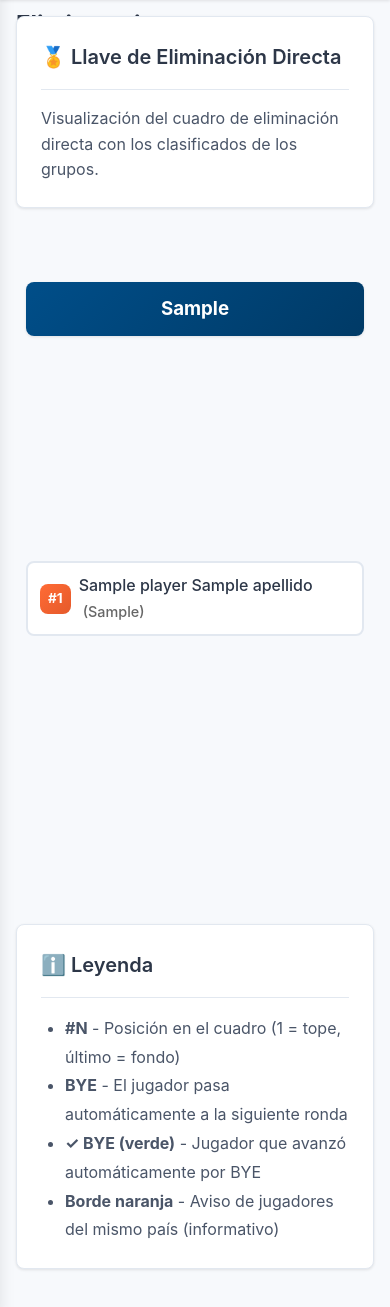
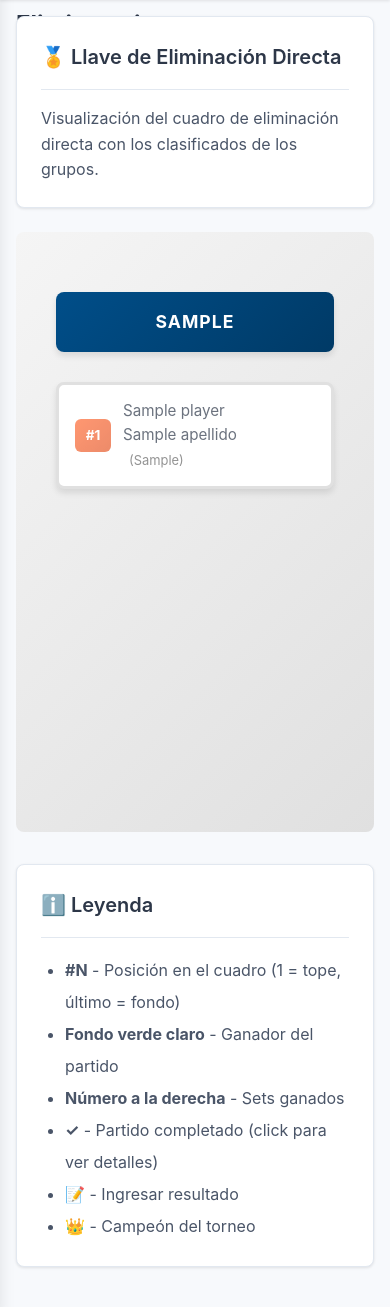
Before and after one commit to boggdan95/easy-table-tennis-event, a FastAPI app: template src/ettem/webapp/templates/bracket.html in a window 390 px wide. Shown: the part 64-1371 px from the top of the page. Run offline with FastAPI, Linux system fonts and the light colour scheme; the template is opened without the code that fills it: most values are stand-ins (such as "Sample title", 1, 10 or a date in 2020).

Commit message:
Redesign bracket visualization with scores and connectors
- Display detailed set scores (11-9, 11-7, etc.) below each match
- Add visual connectors between matches showing bracket flow
- Improve match card design with better score visibility
- Implement match data fetching in backend (fixed TODO)
- Add horizontal and vertical lines connecting match pairs
- Improve visual hierarchy with sets won prominently displayed
- Set scores shown in individual badges with border styling
- Match cards show winner with green background gradient
- Completed matches have green border for visual distinction

Technical changes:
- src/ettem/webapp/app.py: Fetch match data with scores for template
- src/ettem/webapp/templates/bracket.html: Complete redesign with:
  * Card-based layout for matches
  * Detailed set scores display
  * CSS connectors for bracket flow visualization
  * Improved responsive spacing (100px gap between columns)
  * Score badges with modern styling

🤖 Generated with [Claude Code](https://claude.com/claude-code)

Co-Authored-By: Claude <noreply@anthropic.com>

```diff
--- a/src/ettem/webapp/app.py
+++ b/src/ettem/webapp/app.py
@@ -821,6 +821,27 @@ async def view_bracket(request: Request, category: str):
                 champion_id = m.winner_id
                 break
 
+        # Get all bracket matches with scores for this category
+        all_bracket_matches = [
+            m for m in match_repo.get_all()
+            if m.group_id is None  # bracket match
+        ]
+
+        # Filter matches for this category and build matches dict
+        matches_by_round = {}
+        for match in all_bracket_matches:
+            p1 = player_repo.get_by_id(match.player1_id) if match.player1_id else None
+            if p1 and p1.categoria == category:
+                if match.round_type not in matches_by_round:
+                    matches_by_round[match.round_type] = []
+
+                p2 = player_repo.get_by_id(match.player2_id) if match.player2_id else None
+                matches_by_round[match.round_type].append({
+                    "match": match,
+                    "player1": p1,
+                    "player2": p2,
+                })
+
         sys.stderr.write("[DEBUG] About to render template\n")
         sys.stderr.flush()
         return render_template("bracket.html", {
@@ -830,7 +851,7 @@ async def view_bracket(request: Request, category: str):
             "champion_id": champion_id,
             "groups_dict": groups_dict,
             "standings_dict": standings_dict,
-            "matches_by_slot_pair": {},  # TODO: Fix this later
+            "matches_by_round": matches_by_round,
         })
     except Exception as e:
         sys.stderr.write(f"[ERROR] Exception in view_bracket: {e}\n")
--- a/src/ettem/webapp/templates/bracket.html
+++ b/src/ettem/webapp/templates/bracket.html
@@ -56,15 +56,22 @@
                 {% for i in range(0, slots|length, 2) %}
                 {% set slot1 = slots[i] %}
                 {% set slot2 = slots[i+1] if i+1 < slots|length else None %}
-            {% set pair_index = i // 2 %}
 
-            {# Determine if match is clickable (both players exist and not BYE) #}
-            {% set is_clickable = slot1.player and slot2 and slot2.player and not slot1.slot.is_bye and not slot2.slot.is_bye %}
+                {# Find the match for this slot pair #}
+                {% set match_data = None %}
+                {% if matches_by_round.get(round_type) %}
+                    {% for m in matches_by_round[round_type] %}
+                        {% if (m.player1 and slot1.player and m.player1.id == slot1.player.id) or
+                              (m.player2 and slot1.player and m.player2.id == slot1.player.id) %}
+                            {% set match_data = m %}
+                        {% endif %}
+                    {% endfor %}
+                {% endif %}
 
-            <div class="match"
->
-                <div class="match-line">
-                    <div class="player-slot {% if slot1.slot.is_bye %}bye{% elif not slot1.player %}tbd{% endif %} {% if slot1.slot.same_country_warning %}warning{% endif %}">
+                <div class="match-card {% if match_data and match_data.match.winner_id %}completed{% endif %}">
+                    {# Player 1 #}
+                    <div class="match-player {% if slot1.player and match_data and match_data.match.winner_id == slot1.player.id %}winner{% endif %}">
+                        <div class="player-info">
                             <span class="slot-num">#{{ slot1.slot.slot_number }}</span>
                             <span class="player-name">
                                 {% if slot1.slot.is_bye %}
@@ -73,17 +80,30 @@
                                     {{ slot1.player.nombre }} {{ slot1.player.apellido }}
                                     <span class="country">({{ slot1.player.pais_cd }})</span>
                                     {% if champion_id and slot1.player.id == champion_id %}
-                                    <span class="badge-champion">👑 CAMPEÓN</span>
-                                {% elif slot1.slot.advanced_by_bye %}
-                                    <span class="badge-bye-advance">✓ BYE</span>
+                                        <span class="badge-champion">👑</span>
                                     {% endif %}
                                 {% else %}
                                     <em>TBD</em>
                                 {% endif %}
                             </span>
                         </div>
+                        <div class="player-score">
+                            {% if match_data and match_data.match.winner_id and slot1.player %}
+                                <span class="sets-won">
+                                {% if match_data.player1 and match_data.player1.id == slot1.player.id %}
+                                    {{ match_data.match.player1_sets_won }}
+                                {% elif match_data.player2 and match_data.player2.id == slot1.player.id %}
+                                    {{ match_data.match.player2_sets_won }}
+                                {% endif %}
+                                </span>
+                            {% endif %}
+                        </div>
+                    </div>
+
+                    {# Player 2 #}
                     {% if slot2 %}
-                    <div class="player-slot {% if slot2.slot.is_bye %}bye{% elif not slot2.player %}tbd{% endif %} {% if slot2.slot.same_country_warning %}warning{% endif %}">
+                    <div class="match-player {% if slot2.player and match_data and match_data.match.winner_id == slot2.player.id %}winner{% endif %}">
+                        <div class="player-info">
                             <span class="slot-num">#{{ slot2.slot.slot_number }}</span>
                             <span class="player-name">
                                 {% if slot2.slot.is_bye %}
@@ -92,18 +112,46 @@
                                     {{ slot2.player.nombre }} {{ slot2.player.apellido }}
                                     <span class="country">({{ slot2.player.pais_cd }})</span>
                                     {% if champion_id and slot2.player.id == champion_id %}
-                                    <span class="badge-champion">👑 CAMPEÓN</span>
-                                {% elif slot2.slot.advanced_by_bye %}
-                                    <span class="badge-bye-advance">✓ BYE</span>
+                                        <span class="badge-champion">👑</span>
                                     {% endif %}
                                 {% else %}
                                     <em>TBD</em>
                                 {% endif %}
                             </span>
                         </div>
+                        <div class="player-score">
+                            {% if match_data and match_data.match.winner_id and slot2.player %}
+                                <span class="sets-won">
+                                {% if match_data.player1 and match_data.player1.id == slot2.player.id %}
+                                    {{ match_data.match.player1_sets_won }}
+                                {% elif match_data.player2 and match_data.player2.id == slot2.player.id %}
+                                    {{ match_data.match.player2_sets_won }}
+                                {% endif %}
+                                </span>
                             {% endif %}
                         </div>
-                <div class="connector-line"></div>
+                    </div>
+                    {% endif %}
+
+                    {# Detailed set scores (shown once per match) #}
+                    {% if match_data and match_data.match.winner_id %}
+                    <div class="set-scores">
+                        {% for set_obj in match_data.match.sets %}
+                            <span class="set-score">{{ set_obj.player1_points }}-{{ set_obj.player2_points }}</span>
+                        {% endfor %}
+                    </div>
+                    {% endif %}
+
+                    {# Match link #}
+                    {% if match_data %}
+                    <a href="/match/{{ match_data.match.id }}/enter-result" class="match-link" title="Ver/Editar resultado">
+                        {% if match_data.match.winner_id %}
+                            ✓
+                        {% else %}
+                            📝
+                        {% endif %}
+                    </a>
+                    {% endif %}
                 </div>
                 {% endfor %}
             </div>
@@ -118,38 +166,41 @@
     width: 100%;
     min-height: 600px;
     max-height: calc(100vh - 200px);
-    padding: 10px;
+    padding: 20px;
+    background: linear-gradient(135deg, #f5f5f5 0%, #e0e0e0 100%);
+    border-radius: var(--border-radius);
 }
 
 .bracket-container {
     display: flex;
-    gap: 60px;
+    gap: 100px;
     overflow-x: visible;
     overflow-y: visible;
-    padding: 20px 0;
-    margin: 20px 0;
+    padding: 40px 20px;
     transform-origin: top left;
     transition: transform 0.3s ease;
     min-width: min-content;
-    min-height: 600px;
+    position: relative;
 }
 
 .bracket-column {
     display: flex;
     flex-direction: column;
-    min-width: 280px;
-    flex: 1;
+    min-width: 320px;
 }
 
 .round-header {
     background: linear-gradient(135deg, var(--secondary-color), var(--secondary-dark));
     color: white;
-    padding: 12px;
+    padding: 16px;
     text-align: center;
     font-weight: bold;
+    font-size: 1.1rem;
     border-radius: var(--border-radius);
-    margin-bottom: 20px;
-    box-shadow: var(--shadow-sm);
+    margin-bottom: 30px;
+    box-shadow: var(--shadow-md);
+    text-transform: uppercase;
+    letter-spacing: 1px;
 }
 
 .matches-container {
@@ -157,115 +208,190 @@
     flex-direction: column;
     justify-content: space-around;
     flex-grow: 1;
-    min-height: 100%;
+    gap: 40px;
 }
 
-.match {
-    display: flex;
-    margin-bottom: 0;
+.match-card {
+    background: white;
+    border-radius: var(--border-radius);
+    box-shadow: var(--shadow-md);
+    overflow: visible;
+    border: 3px solid #e0e0e0;
     position: relative;
-    flex: 1;
-    align-items: center;
+    transition: all 0.3s ease;
 }
 
-.clickable-match {
-    border-radius: var(--border-radius);
-    padding: 4px;
-    margin: -4px;
-    transition: background-color 0.2s ease, box-shadow 0.2s ease;
+/* Horizontal connector from each match */
+.match-card::after {
+    content: '';
+    position: absolute;
+    left: 100%;
+    top: 50%;
+    width: 50px;
+    height: 2px;
+    background: #2196F3;
+    transform: translateY(-50%);
+    z-index: 0;
 }
 
-.clickable-match:hover {
-    background-color: rgba(33, 150, 243, 0.08);
-    box-shadow: 0 2px 8px rgba(33, 150, 243, 0.3);
+/* Hide connectors on last column (Final) */
+.bracket-column:last-child .match-card::after {
+    display: none;
 }
 
-.match-line {
-    display: flex;
-    flex-direction: column;
-    gap: 4px;
-    flex: 1;
+/* Vertical connector for pairs of matches */
+.matches-container {
+    position: relative;
 }
 
-.player-slot {
+/* Create vertical line connecting each pair of matches */
+.match-card:nth-child(odd)::before {
+    content: '';
+    position: absolute;
+    left: calc(100% + 50px);
+    top: 50%;
+    width: 2px;
+    height: calc(100% + 40px);
+    background: #2196F3;
+    z-index: 1;
+}
+
+/* For even matches (bottom of pair), connect upward */
+.match-card:nth-child(even)::before {
+    content: '';
+    position: absolute;
+    left: calc(100% + 50px);
+    bottom: 50%;
+    width: 2px;
+    height: calc(100% + 40px);
+    background: #2196F3;
+    z-index: 1;
+}
+
+/* Hide vertical connectors on last column */
+.bracket-column:last-child .match-card::before {
+    display: none;
+}
+
+.match-card:hover {
+    box-shadow: var(--shadow-lg);
+    transform: translateY(-2px);
+}
+
+.match-card.completed {
+    border-color: var(--success-color);
+}
+
+.match-player {
     display: flex;
     align-items: center;
-    gap: 8px;
-    padding: 10px 12px;
-    background-color: var(--card-bg);
-    border: 2px solid var(--border-color);
-    border-radius: var(--border-radius);
-    min-height: 40px;
-    transition: all 0.2s ease;
+    justify-content: space-between;
+    padding: 14px 16px;
+    border-bottom: 2px solid #f0f0f0;
+    transition: background-color 0.2s ease;
 }
 
-.player-slot:hover {
-    box-shadow: var(--shadow-sm);
-    border-color: var(--primary-color);
+.match-player:last-child {
+    border-bottom: none;
 }
 
-.player-slot.bye {
-    background-color: #e0e0e0;
-    border-color: #999;
+.match-player.winner {
+    background: linear-gradient(90deg, #e8f5e9 0%, #ffffff 100%);
+    font-weight: 600;
 }
 
-.player-slot.warning {
-    border-color: #FF6F00;
-    background-color: #FFF3E0;
+.match-player:not(.winner) {
+    opacity: 0.7;
 }
 
-.player-slot.tbd {
-    background-color: #f5f5f5;
-    border-color: #bbb;
-    border-style: dashed;
+.player-info {
+    display: flex;
+    align-items: center;
+    gap: 12px;
+    flex: 1;
 }
 
 .slot-num {
     background: linear-gradient(135deg, var(--primary-color), var(--primary-dark));
     color: white;
-    padding: 4px 8px;
-    border-radius: var(--border-radius);
+    padding: 6px 10px;
+    border-radius: 6px;
     font-weight: bold;
     font-size: 0.85em;
-    min-width: 30px;
+    min-width: 36px;
     text-align: center;
+    flex-shrink: 0;
 }
 
 .player-name {
+    font-size: 0.95rem;
     flex: 1;
-    font-weight: 500;
 }
 
 .player-name em {
-    color: #666;
+    color: #999;
+    font-style: italic;
 }
 
 .country {
     color: #666;
-    font-size: 0.9em;
-    margin-left: 4px;
+    font-size: 0.85em;
+    margin-left: 6px;
 }
 
-.badge-bye-advance {
-    background: linear-gradient(135deg, #4CAF50, #45a049);
-    color: white;
-    padding: 2px 6px;
-    border-radius: 4px;
-    font-size: 0.75em;
+.player-score {
+    font-size: 1.5rem;
     font-weight: bold;
-    margin-left: 6px;
-    display: inline-block;
+    color: var(--text-color);
+    min-width: 40px;
+    text-align: center;
+    padding: 0 8px;
+    display: flex;
+    flex-direction: column;
+    align-items: center;
+    gap: 2px;
+}
+
+.match-player.winner .player-score {
+    color: var(--success-color);
+}
+
+.sets-won {
+    font-size: 1.8rem;
+    line-height: 1;
+}
+
+.set-scores {
+    display: flex;
+    gap: 6px;
+    padding: 8px 16px 12px;
+    justify-content: center;
+    background: linear-gradient(180deg, #fafafa 0%, #f5f5f5 100%);
+    border-top: 1px solid #e0e0e0;
+    flex-wrap: wrap;
+}
+
+.set-score {
+    background: white;
+    border: 2px solid var(--primary-color);
+    border-radius: 6px;
+    padding: 4px 8px;
+    font-size: 0.85rem;
+    font-weight: 600;
+    color: var(--primary-dark);
+    min-width: 50px;
+    text-align: center;
     box-shadow: 0 2px 4px rgba(0,0,0,0.1);
 }
 
 .badge-champion {
     background: linear-gradient(135deg, #FFD700, #FFA500);
     color: #000;
-    padding: 3px 8px;
-    border-radius: 4px;
-    font-size: 0.8em;
+    padding: 4px 10px;
+    border-radius: 6px;
+    font-size: 0.75em;
     font-weight: bold;
-    margin-left: 6px;
+    margin-left: 8px;
     display: inline-block;
     box-shadow: 0 3px 6px rgba(255, 215, 0, 0.4);
     animation: pulse-champion 2s ease-in-out infinite;
@@ -282,93 +408,22 @@
     }
 }
 
-.connector-line {
+.match-link {
     position: absolute;
-    right: -40px;
-    top: 50%;
-    width: 20px;
-    height: 2px;
-    background-color: #333;
+    bottom: 0;
+    right: 0;
+    background: var(--primary-color);
+    color: white;
+    padding: 6px 12px;
+    text-decoration: none;
+    font-size: 0.9rem;
+    border-top-left-radius: var(--border-radius);
+    transition: background-color 0.2s ease;
+    z-index: 10;
 }
 
-/* Vertical connector for bracket pairs */
-.match:nth-child(odd) .connector-line::after {
-    content: '';
-    position: absolute;
-    right: 0;
-    top: 0;
-    width: 2px;
-    height: 200%;
-    background-color: #333;
-}
-
-/* Right horizontal connector to next round */
-.match .connector-line::before {
-    content: '';
-    position: absolute;
-    right: -20px;
-    top: 50%;
-    width: 20px;
-    height: 2px;
-    background-color: #333;
-    transform: translateY(-50%);
-}
-
-.bracket-column:last-child .connector-line {
-    display: none;
-}
-
-@media (max-width: 768px) {
-    .bracket-container {
-        flex-direction: column;
-    }
-
-    .connector-line {
-        display: none;
-    }
-}
-
-/* Match scores */
-.match-score {
-    background: #e0e0e0;
-    color: #555;
-    padding: 2px 8px;
-    border-radius: 4px;
-    font-weight: bold;
-    font-size: 0.85em;
-    margin-left: 8px;
-    display: inline-block;
-    min-width: 20px;
-    text-align: center;
-}
-
-.match-score.winner {
-    background: linear-gradient(135deg, #4CAF50, #45a049);
-    color: white;
-    box-shadow: 0 2px 4px rgba(76, 175, 80, 0.3);
-}
-
-/* Match status indicator */
-.match-status-indicator {
-    position: absolute;
-    top: 50%;
-    left: -30px;
-    transform: translateY(-50%);
-    font-size: 1.2em;
-    opacity: 0.7;
-    transition: opacity 0.2s ease;
-}
-
-.clickable-match:hover .match-status-indicator {
-    opacity: 1;
-}
-
-.match-status-indicator.pending {
-    color: #FF9800;
-}
-
-.match-status-indicator.completed {
-    color: #4CAF50;
+.match-link:hover {
+    background: var(--primary-dark);
 }
 
 /* Zoom controls button group */
@@ -393,6 +448,17 @@
 .btn-group .btn:last-child {
     border-top-right-radius: var(--border-radius);
     border-bottom-right-radius: var(--border-radius);
+}
+
+@media (max-width: 768px) {
+    .bracket-container {
+        flex-direction: column;
+        gap: 40px;
+    }
+
+    .bracket-column {
+        min-width: 100%;
+    }
 }
 </style>
 
@@ -443,11 +509,13 @@ function applyZoom() {
         <h3 class="card-title">ℹ️ Leyenda</h3>
     </div>
     <div class="card-body">
-        <ul style="margin: 0; padding-left: 1.5rem; line-height: 1.8;">
+        <ul style="margin: 0; padding-left: 1.5rem; line-height: 2;">
             <li><strong>#N</strong> - Posición en el cuadro (1 = tope, último = fondo)</li>
-            <li><strong>BYE</strong> - El jugador pasa automáticamente a la siguiente ronda</li>
-            <li><strong>✓ BYE (verde)</strong> - Jugador que avanzó automáticamente por BYE</li>
-            <li><strong>Borde naranja</strong> - Aviso de jugadores del mismo país (informativo)</li>
+            <li><strong>Fondo verde claro</strong> - Ganador del partido</li>
+            <li><strong>Número a la derecha</strong> - Sets ganados</li>
+            <li><strong>✓</strong> - Partido completado (click para ver detalles)</li>
+            <li><strong>📝</strong> - Ingresar resultado</li>
+            <li><strong>👑</strong> - Campeón del torneo</li>
         </ul>
     </div>
 </div>
```
Lines whose indentation alone changed are shown as unchanged.
